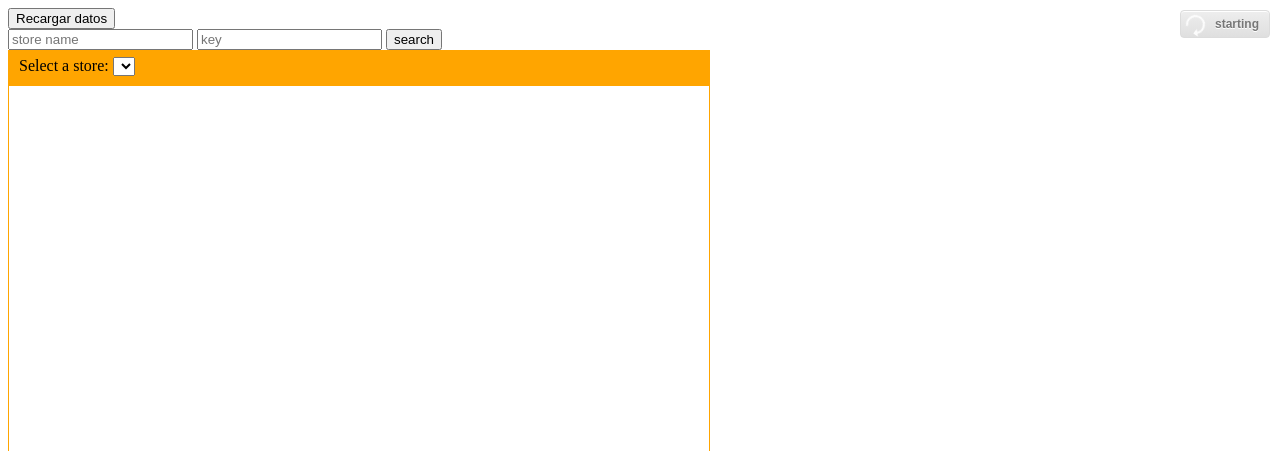
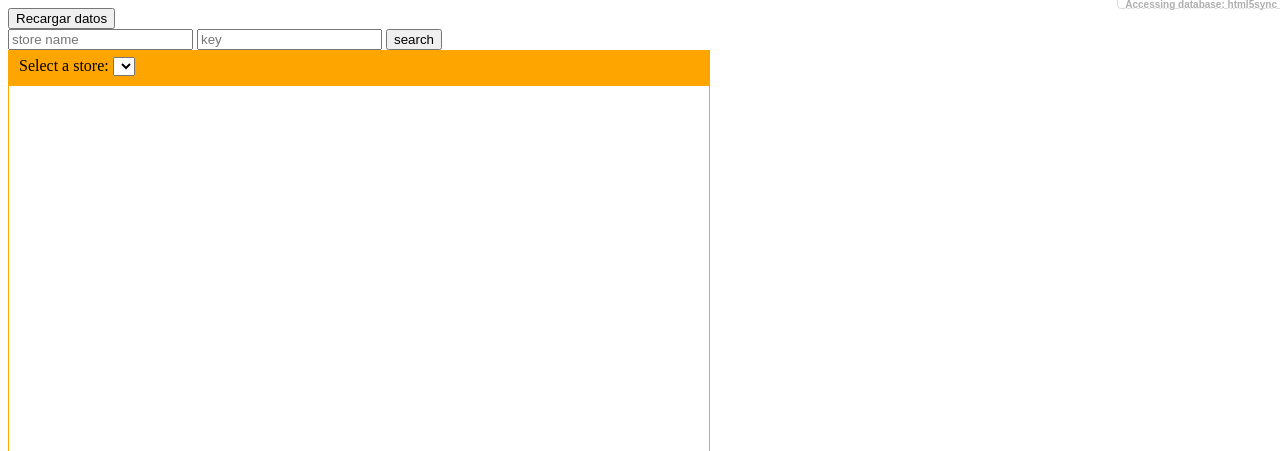
Before and after one commit to maparrar/html5sync, a PHP site: page / in a window 1280 px wide. Shown: the top 451 px of the page. Run offline with PHP 8.4, Linux system fonts and the light colour scheme; lists and menus that the app fills with data are empty.

Commit message:
Estilos del debugger

```diff
--- a/client/core/Html5Sync.js
+++ b/client/core/Html5Sync.js
@@ -315,7 +315,7 @@ var Html5Sync = function(params,callback){
         var state='';
         if(self.params.showState){
             state='<div id="html5sync_state">'+
-                        '<div class="html5sync_spinner"></div>'+
+//                        '<div class="html5sync_spinner"></div>'+
                         '<div id="state">starting</div>'+
                     '</div>';
         }
@@ -330,6 +330,7 @@ var Html5Sync = function(params,callback){
             if(level===undefined){
                 level=0;
             }
+            $("#html5sync_state").find("#state").text(message);
             if(self.params.debugging){
                 //Se verifica el nivel de debug
                 var showable=false;
--- a/client/css/base.css
+++ b/client/css/base.css
@@ -1,8 +1,8 @@
 #html5sync_info{
-    padding: 10px;
     position: absolute;
-    right: 0;
-    top: 0;
+    right: -5px;
+    top: -5px;
+    z-index: 998;
 }
 #html5sync_debug{
     background: black;
@@ -15,6 +15,8 @@
     padding: 5px;
     position: absolute;
     right: 10px;
+    text-shadow: none;
+    z-index: 999;
 }
 #html5sync_debug .html5sync_message_info{
     color: orange;
@@ -32,22 +34,23 @@
     -moz-box-shadow:inset 0px 1px 0px 0px #ffffff;
     -webkit-box-shadow:inset 0px 1px 0px 0px #ffffff;
     box-shadow:inset 0px 1px 0px 0px #ffffff;
-    background:-webkit-gradient(linear, left top, left bottom, color-stop(0.05, #ededed), color-stop(1, #dfdfdf));
+/*    background:-webkit-gradient(linear, left top, left bottom, color-stop(0.05, #ededed), color-stop(1, #dfdfdf));
     background:-moz-linear-gradient(top, #ededed 5%, #dfdfdf 100%);
     background:-webkit-linear-gradient(top, #ededed 5%, #dfdfdf 100%);
     background:-o-linear-gradient(top, #ededed 5%, #dfdfdf 100%);
     background:-ms-linear-gradient(top, #ededed 5%, #dfdfdf 100%);
     background:linear-gradient(to bottom, #ededed 5%, #dfdfdf 100%);
     filter:progid:DXImageTransform.Microsoft.gradient(startColorstr='#ededed', endColorstr='#dfdfdf',GradientType=0);
-    background-color:#ededed;
+    background-color:#ededed;*/
     -moz-border-radius:4px;
     -webkit-border-radius:4px;
     border-radius:4px;
     border:1px solid #dcdcdc;
     display:inline-block;
-    color:#777777;
+    /*color:#777777;*/
+    color:#AFAFAF;
     font-family:arial;
-    font-size:12px;
+    font-size:10px;
     font-weight:bold;
     text-align: center;
     text-decoration:none;
@@ -88,7 +91,7 @@
 }
 #html5sync_state #state{
     float: left;
-    margin: 6px 10px;
+    margin: 3px 7px -2px;
 }
 /*********************************** LOADER ***********************************/
 .html5sync_spinner {
@@ -138,12 +141,6 @@
 @keyframes spin {
     to { transform: rotate(360deg); }
 }
-
-
-
-
-
-
 #html5sync_loading{
     width:50px;
     height:4px;
@@ -186,7 +183,6 @@
     width:50px;
     height:4px;
 }
-
 @-moz-keyframes bounce_html5sync_loading{
 0%{
 margin-left:-50px;
```
